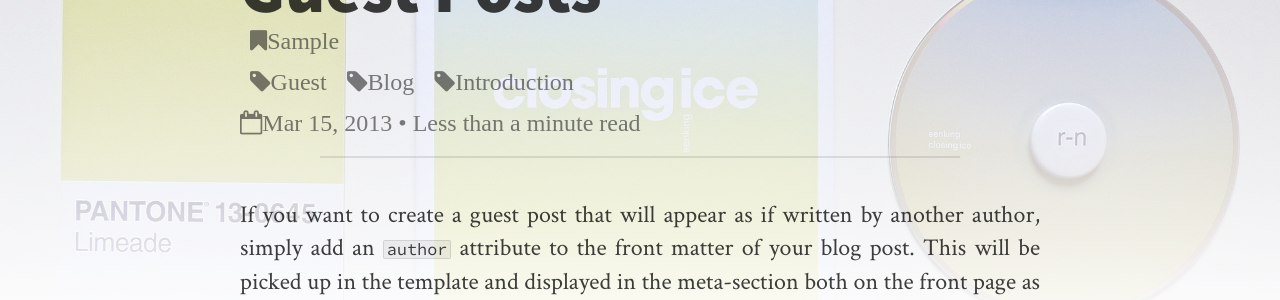
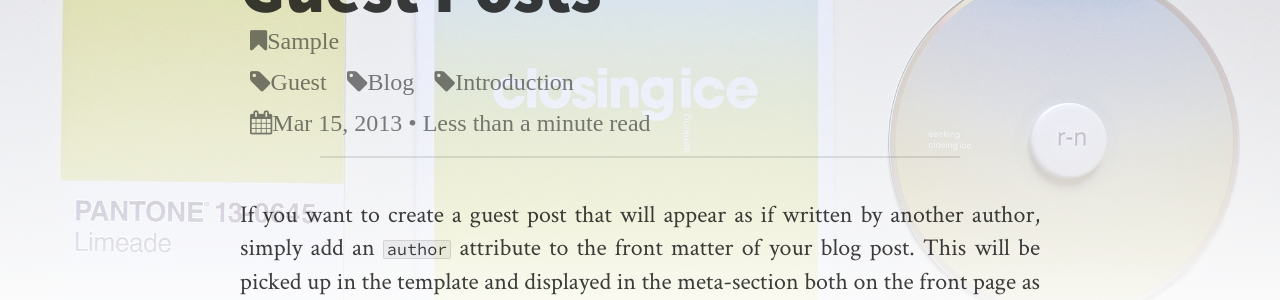
Before and after one commit to foocoder/foocoder.github.io, a Jekyll site: the page built from _posts/2013-03-15-guest-posts.md, in a window 1280 px wide. Shown: the part 221-521 px from the top of the page. Built offline with Jekyll 4.4.1, drawn with Linux system fonts in a browser that asks for light colours; comment, search, counter and statistics services are not loaded.

Commit message:
adjust details

```diff
--- a/_layouts/post.html
+++ b/_layouts/post.html
@@ -22,7 +22,7 @@ layout: default
             {% endfor %}
         </div>
         <div class="times">
-            <span class="fa fa-calendar-o">{{ page.date | date: site.date_format }} • {{ read-time }}</span>
+            <span class="fa fa-calendar">{{ page.date | date: site.date_format }} • {{ read-time }}</span>
         </div>
 
         <hr>
```
Also changed, not shown: font_awesome/css/font-awesome.min.css, 7 other files.
